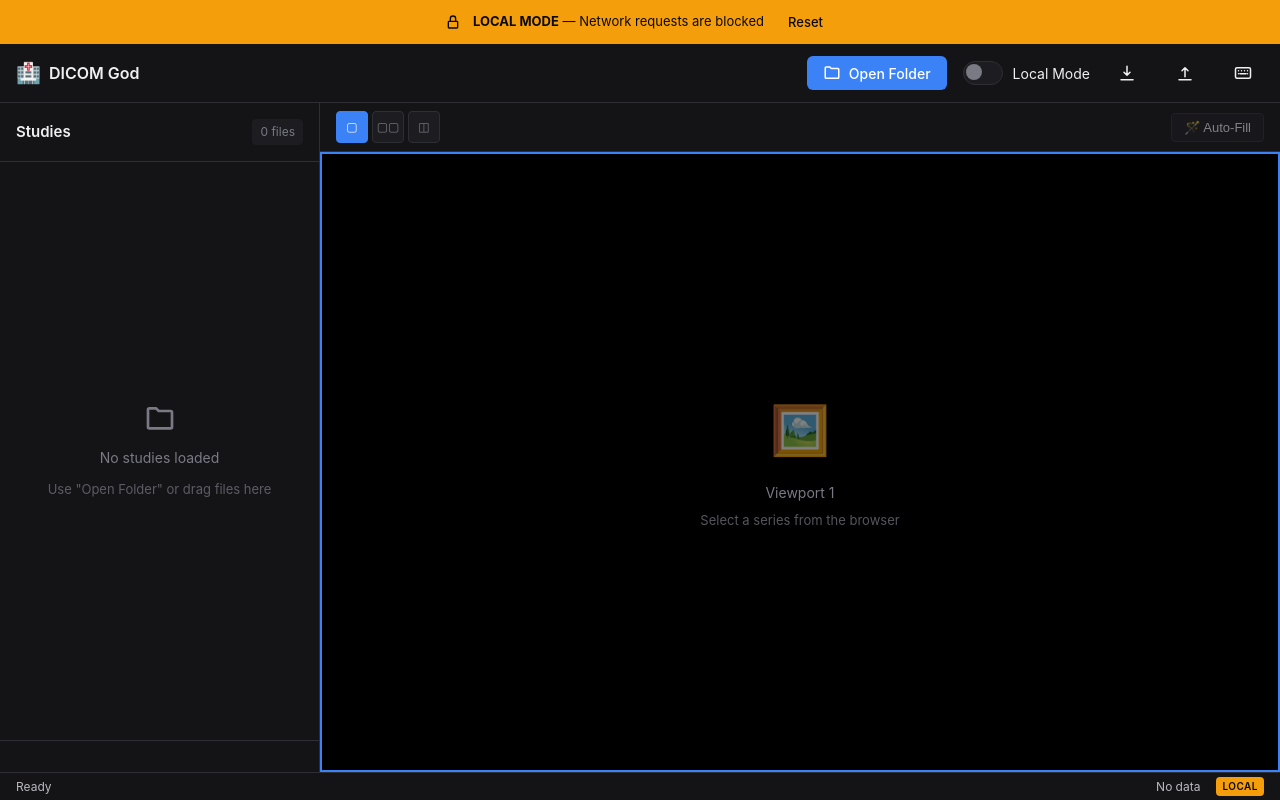
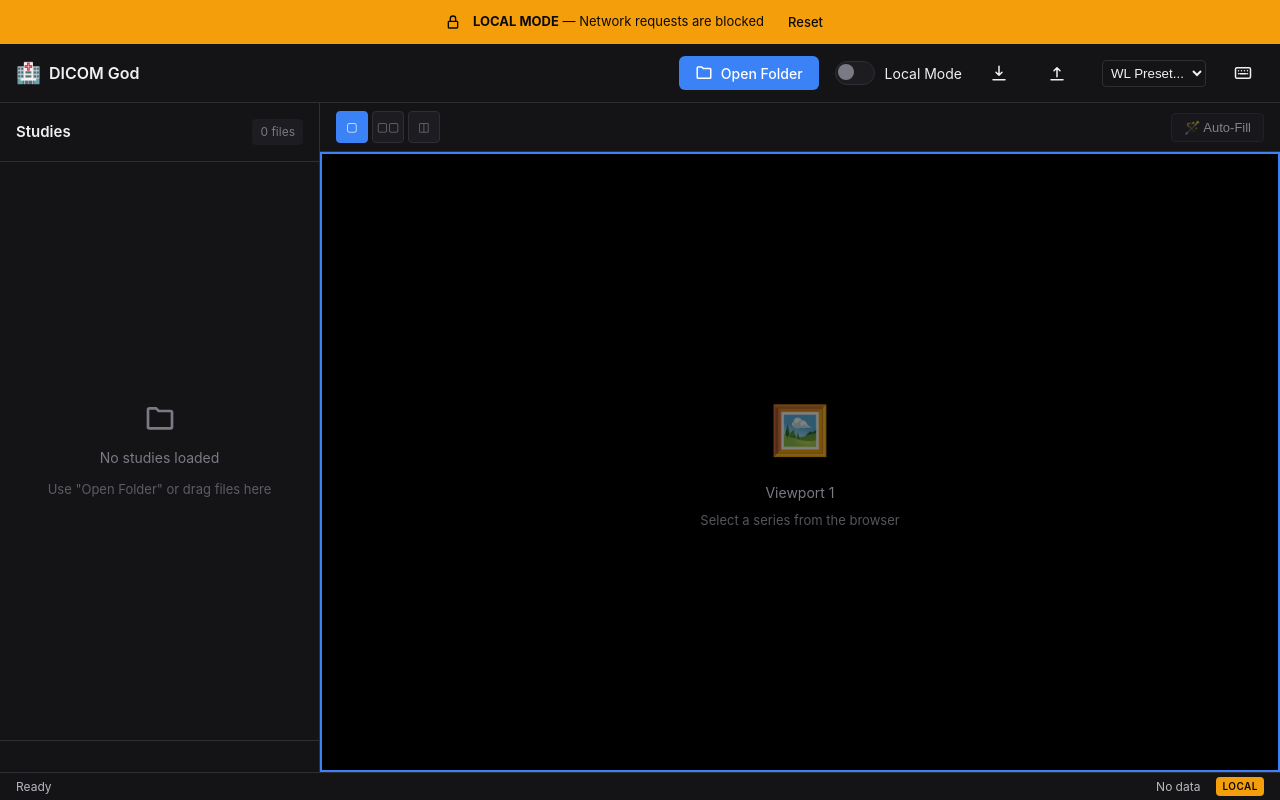
Before and after one commit to HagglesworthMD/DICOM-GOD, a React (Vite) app: page / in a window 1280 px wide. Built offline with nearby package versions, Linux system fonts and the light colour scheme.

Commit message:
feat: WL preset UI enhancements
- Added active preset name (green) to Viewport HUD
- Added WL Preset dropdown to App toolbar
- Dropdown uses synthetic F1-F6 keys to leverage robust active viewport routing

```diff
--- a/src/app/App.tsx
+++ b/src/app/App.tsx
@@ -29,6 +29,7 @@
 } from '../core/viewerState';
 import type { FileEntry, AppError, FileRegistry } from '../core/types';
 import type { ViewportSlotId } from '../core/viewportModel';
+import { PRESET_LIST } from '../core/wlPresets';
 import '../styles/app.css';
 
 const log = createLogger('App');
@@ -318,6 +319,31 @@
                             <Icon name="upload" size={18} />
                         </Button>
 
+                        <select
+                            className="app__preset-select"
+                            onChange={(e) => {
+                                const key = e.target.value;
+                                if (!key) return;
+                                window.dispatchEvent(new KeyboardEvent('keydown', { key: key, bubbles: true }));
+                                e.target.value = '';
+                            }}
+                            title="Apply Window/Level Preset (Active Viewport)"
+                            style={{
+                                marginLeft: '8px',
+                                padding: '4px',
+                                borderRadius: '4px',
+                                background: 'var(--color-bg-tertiary)',
+                                color: 'var(--color-text-primary)',
+                                border: '1px solid var(--color-border)'
+                            }}
+                        >
+                            <option value="">WL Preset...</option>
+                            {PRESET_LIST.map(p => (
+                                <option key={p.id} value={p.shortcut}>{p.name}</option>
+                            ))}
+                            <option value="F6">Default</option>
+                        </select>
+
                         <Button variant="ghost" size="sm" onClick={handleShowShortcuts} title="Keyboard shortcuts (?)">
                             <Icon name="keyboard" size={18} />
                         </Button>
--- a/src/components/Viewport.tsx
+++ b/src/components/Viewport.tsx
@@ -20,7 +20,7 @@
 import './Viewport.css';
 import type { ShortcutAction } from '../core/shortcuts';
 import { calculateNextFrame } from '../core/viewOps';
-import { PRESET_LIST, formatWl } from '../core/wlPresets';
+import { PRESET_LIST, formatWl, getPresetById } from '../core/wlPresets';
 import { resolveFrameAuthority } from '../core/frameAuthority';
 
 /** Imperative handle exposed by DicomViewer for external action routing */
@@ -554,7 +554,8 @@
                     canCine,
                     isBuffering: isFallback,
                     cineReason
-                }
+                },
+                activePresetName: viewState.activePreset ? getPresetById(viewState.activePreset)?.label : undefined
             });
         }, [currentFrame, viewState, loading, error, isUnsupported, instances.length, currentInstance, series.geometryTrustInfo, canCine, cineReason]);
 
--- a/src/core/canvas2dRenderer.ts
+++ b/src/core/canvas2dRenderer.ts
@@ -178,6 +178,7 @@
             isBuffering?: boolean;
             cineReason?: string;
         };
+        activePresetName?: string;
     }
 ): void {
     const ctx = canvas.getContext('2d');
@@ -215,16 +216,39 @@
     ctx.fillStyle = cineColor;
     ctx.fillText(frameText, padding * 2, padding + 14);
 
-    // Top-right: Window info
+    // Top-right: Window info (WL + Preset)
+    let presetText = null;
+    if (info.activePresetName) {
+        presetText = `WL: ${info.activePresetName}`;
+    }
+
     const wcText = `WC: ${Math.round(info.windowCenter)}`;
     const wwText = `WW: ${Math.round(info.windowWidth)}`;
-    const windowWidth = Math.max(ctx.measureText(wcText).width, ctx.measureText(wwText).width) + padding * 2;
+
+    // Calculate width needed
+    const maxWidth = Math.max(
+        ctx.measureText(wcText).width,
+        ctx.measureText(wwText).width,
+        presetText ? ctx.measureText(presetText).width : 0
+    );
+    const windowWidth = maxWidth + padding * 2;
+    const windowHeight = presetText ? 60 : 40;
 
     ctx.fillStyle = 'rgba(0, 0, 0, 0.6)';
-    ctx.fillRect(canvas.width - windowWidth - padding, padding, windowWidth, 40);
+    ctx.fillRect(canvas.width - windowWidth - padding, padding, windowWidth, windowHeight);
+
     ctx.fillStyle = '#fff';
-    ctx.fillText(wcText, canvas.width - windowWidth, padding + 14);
-    ctx.fillText(wwText, canvas.width - windowWidth, padding + 28);
+
+    let y = padding + 14;
+    if (presetText) {
+        ctx.fillStyle = '#0f0'; // Active preset in green
+        ctx.fillText(presetText, canvas.width - windowWidth, y);
+        ctx.fillStyle = '#fff'; // Reset for numbers
+        y += 14;
+    }
+
+    ctx.fillText(wcText, canvas.width - windowWidth, y);
+    ctx.fillText(wwText, canvas.width - windowWidth, y + 14);
 
     // Bottom-left: Zoom + Spacing source
     let bottomLeftText = `Zoom: ${Math.round(info.zoom * 100)}%`;
```
